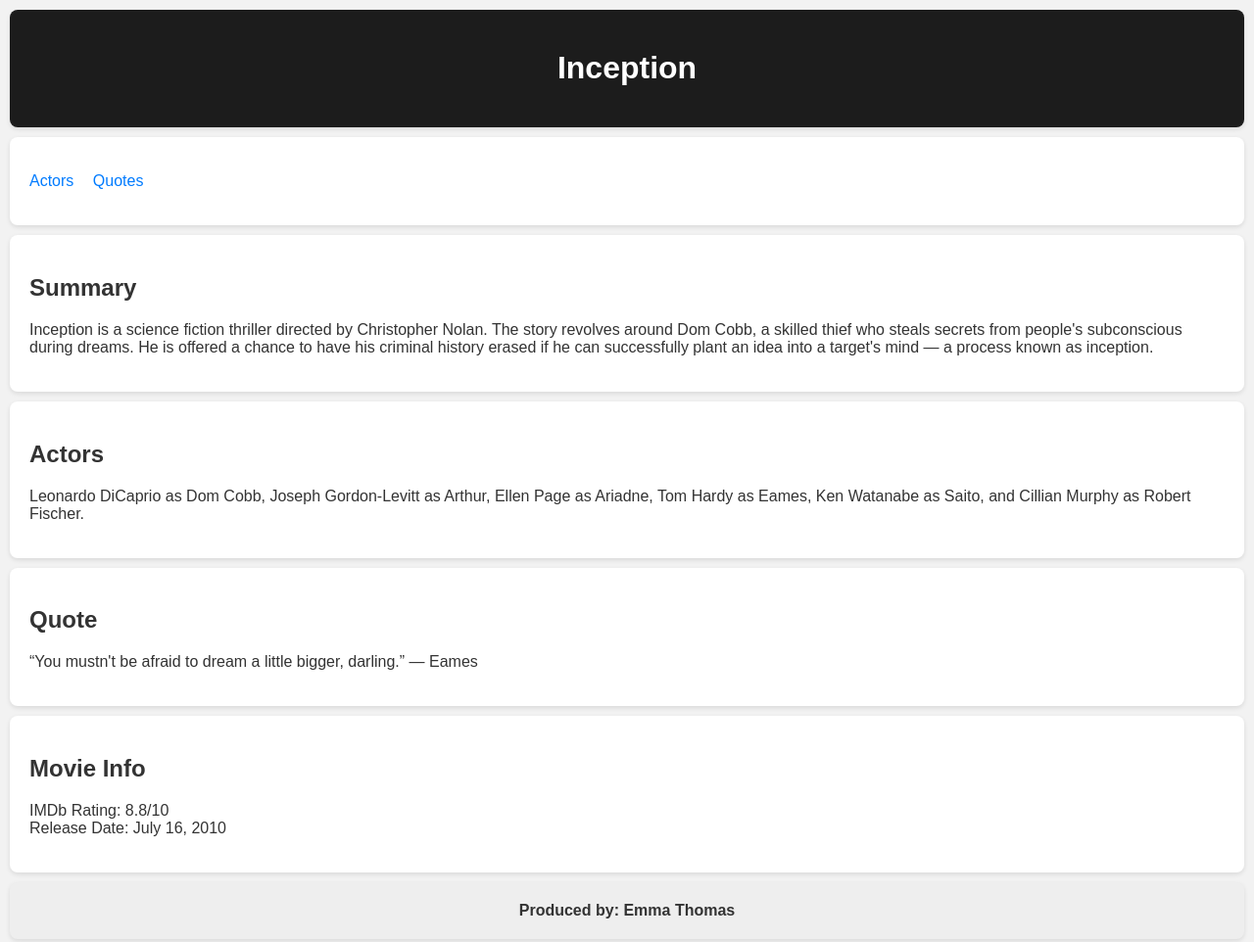
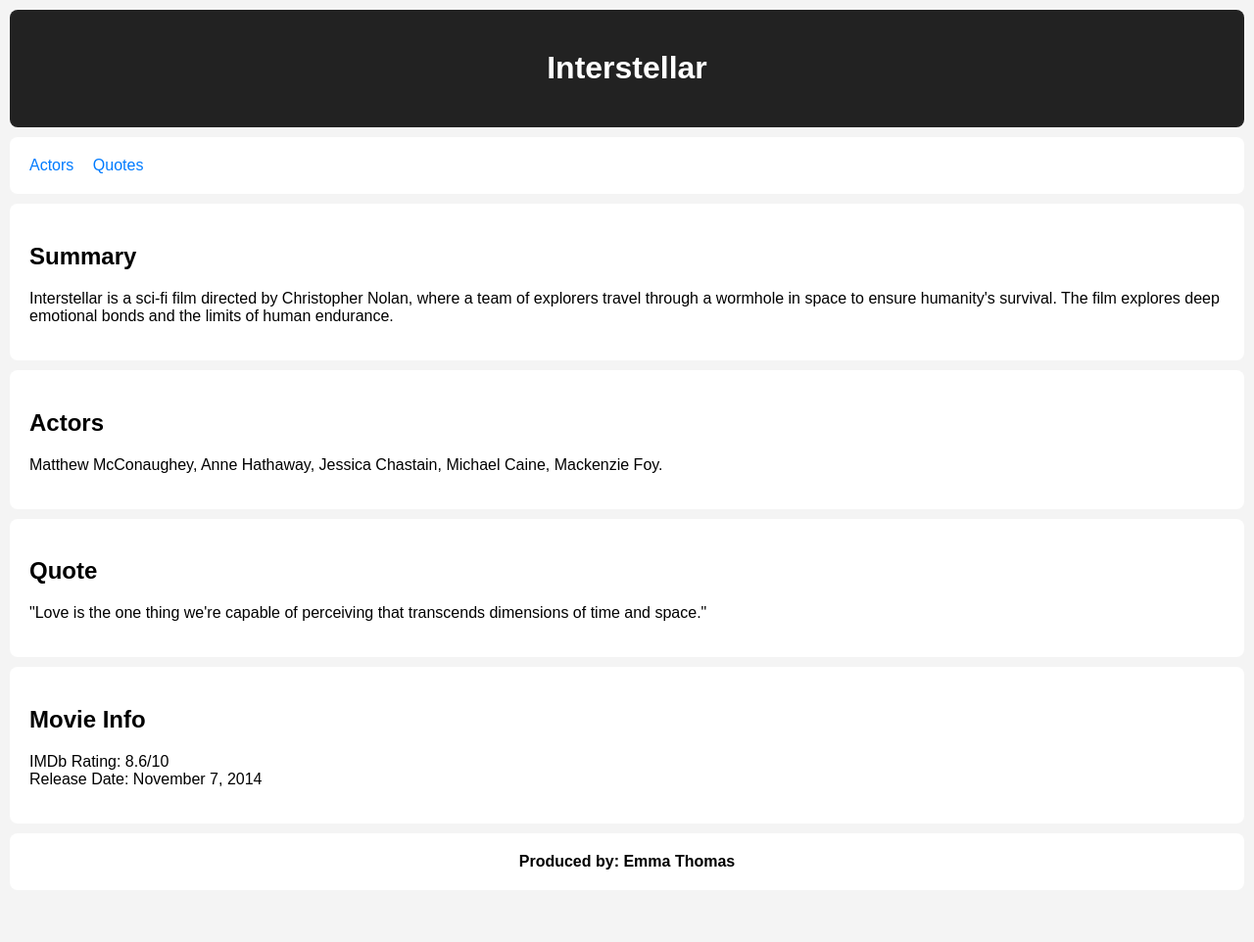
Before and after one commit to acciojob/semantic-imdb-AryanGupta67, a website: page main.html in a window 1280 px wide. Shown: the whole page at 98% size. After the commit the page ends 919 px from the top, so only its background shows below. Drawn offline with Linux system fonts and the light colour scheme.

Commit message:
created a submission

```diff
--- a/main.html
+++ b/main.html
@@ -2,25 +2,23 @@
 <html lang="en">
 <head>
   <meta charset="UTF-8">
-    <title>Inception - Movie Webpage</title>
+  <title>Interstellar</title>
   <style>
     body {
       font-family: Arial, sans-serif;
+      background-color: #f4f4f4;
       margin: 0;
       padding: 0;
-            background: #f2f2f2;
-            color: #333;
     }
     header, nav, section, aside, footer {
       padding: 20px;
       margin: 10px;
-            background: #fff;
+      background: white;
       border-radius: 8px;
-            box-shadow: 0 2px 5px rgba(0,0,0,0.1);
     }
     header {
-            background-color: #1c1c1c;
-            color: #fff;
+      background-color: #222;
+      color: white;
       text-align: center;
     }
     nav a {
@@ -28,55 +26,49 @@
       text-decoration: none;
       color: #007BFF;
     }
-        nav a:hover {
-            text-decoration: underline;
-        }
     footer {
       text-align: center;
       font-weight: bold;
-            background-color: #eee;
     }
   </style>
 </head>
 <body>
 
   <header>
-        <h1>Inception</h1>
+    <h1>Interstellar</h1>
   </header>
 
   <nav>
-        <p>
     <a href="#actor" id="nav-actor">Actors</a>
     <a href="#quote" id="nav-quote">Quotes</a>
-        </p>
   </nav>
 
   <section id="summary">
     <h2>Summary</h2>
     <p>
-            Inception is a science fiction thriller directed by Christopher Nolan. The story revolves around Dom Cobb, a skilled thief who steals secrets from people's subconscious during dreams. He is offered a chance to have his criminal history erased if he can successfully plant an idea into a target's mind — a process known as inception.
+      Interstellar is a sci-fi film directed by Christopher Nolan, where a team of explorers travel through a wormhole in space to ensure humanity's survival. The film explores deep emotional bonds and the limits of human endurance.
     </p>
   </section>
 
   <section id="actor">
     <h2>Actors</h2>
     <p>
-            Leonardo DiCaprio as Dom Cobb, Joseph Gordon-Levitt as Arthur, Ellen Page as Ariadne, Tom Hardy as Eames, Ken Watanabe as Saito, and Cillian Murphy as Robert Fischer.
+      Matthew McConaughey, Anne Hathaway, Jessica Chastain, Michael Caine, Mackenzie Foy.
     </p>
   </section>
 
   <section id="quote">
     <h2>Quote</h2>
     <p>
-            “You mustn't be afraid to dream a little bigger, darling.” — Eames
+      "Love is the one thing we're capable of perceiving that transcends dimensions of time and space."
     </p>
   </section>
 
   <aside>
     <h2>Movie Info</h2>
     <p>
-            IMDb Rating: 8.8/10<br>
-            Release Date: July 16, 2010
+      IMDb Rating: 8.6/10<br>
+      Release Date: November 7, 2014
     </p>
   </aside>
 
```
Lines whose indentation alone changed are shown as unchanged.
